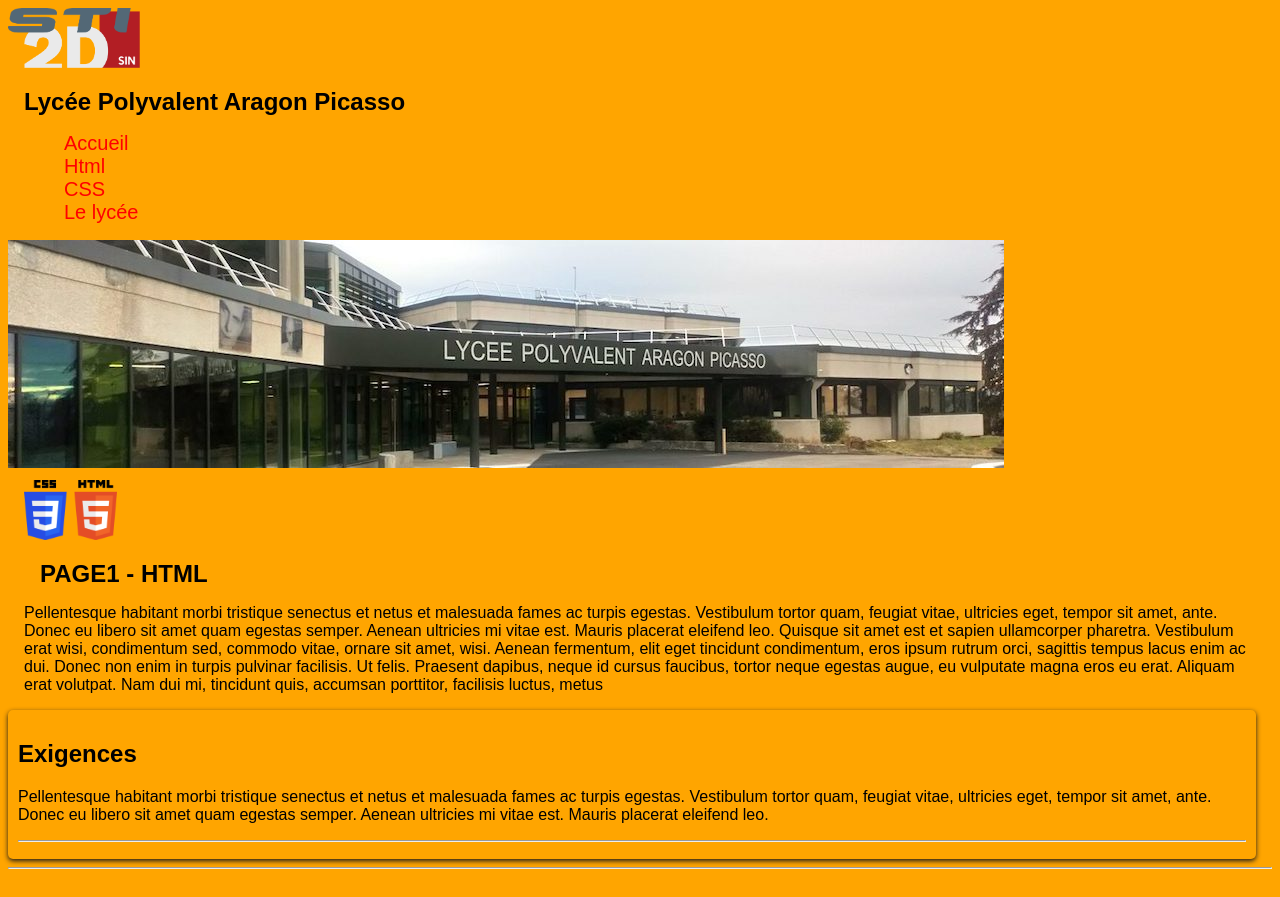
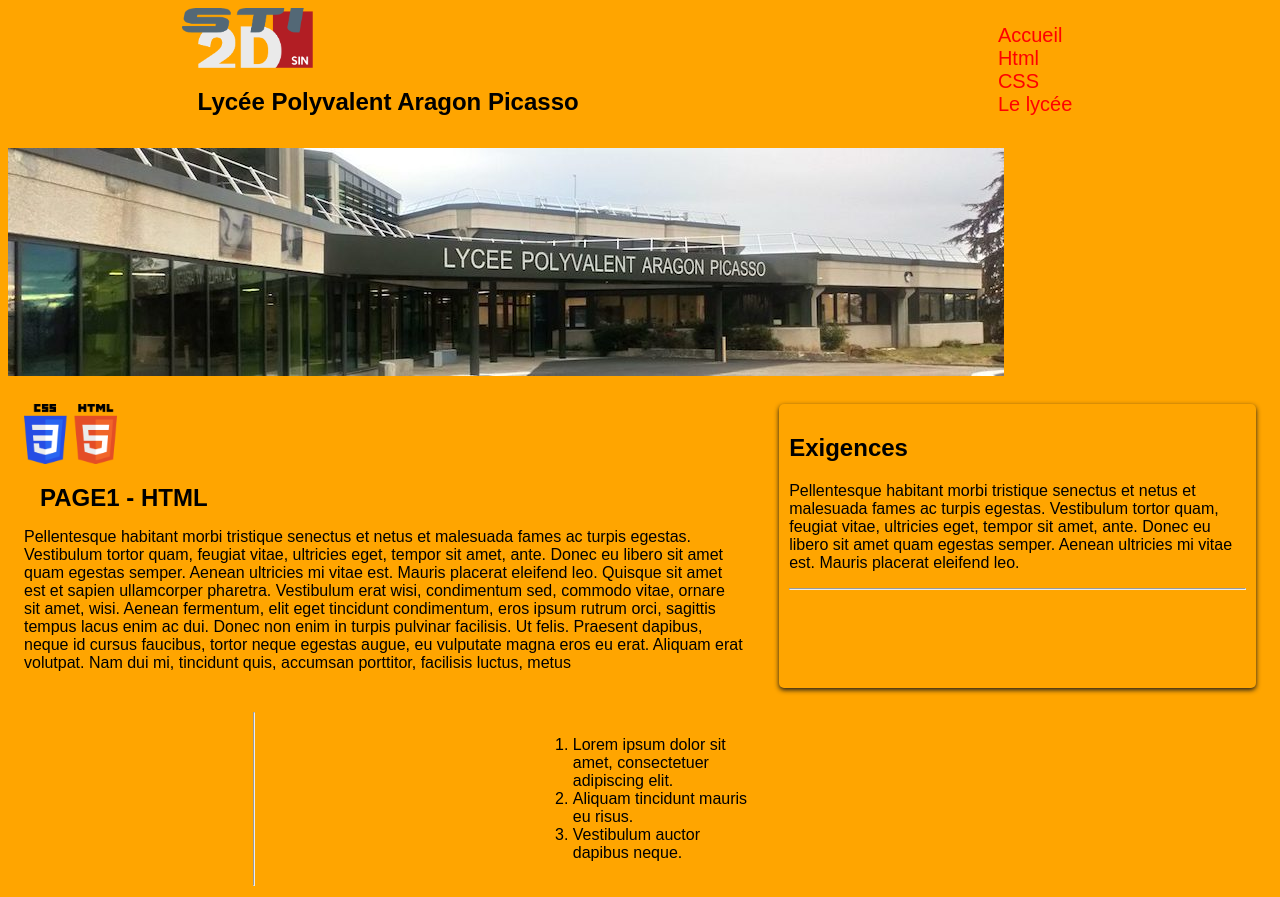
Before and after one commit to chisco697/TKTlevraie, a plain HTML site: page page1.html in a window 1280 px wide. Shown: the top 897 px of the page. Drawn offline with Linux system fonts and the light colour scheme.

Commit message:
Update style.css

```diff
--- a/css/style.css
+++ b/css/style.css
@@ -4,25 +4,41 @@ body
   font-family: "Arial", sans-serif; /*définition de la police d'écriture*/
   color:181818 ;      /*définition de la ouleur de la police*/
 }
+.grille1
+{
+  display: grid;
+  grid-template-columns: 2fr 1fr 2fr;
+  grid-gap: 1rem;
+  grid-template-areas:
+  "h h h"
+  "b b b"
+  "ar ar as"
+  "f f f";
+}
+
 
 header
 {
-
+grid-area: h;
+display: flex;
+justify-content: space-around;
 }
 
 .banniere
 {
-
+  grid-area: b;
 }
 
 article
 {
-    margin-left: 1rem;
+  grid-area: ar;
+  margin-left: 1rem;
 }
 
 aside
 {
-    margin-right: 1rem;
+  grid-area: as;
+  margin-right: 1rem;
 }
 
 footer
@@ -61,7 +77,7 @@ nav ul
 
 nav li
 {
-    margin-right: .625rem;
+    margin-right: 0.625rem;
 }
 
 nav a
@@ -155,8 +171,8 @@ footer h1
 
 #des_photos img
 {
-    border: 0.0625 solid #181818;
-    margin-right: 20px;
+    border: 0.0625rem solid #181818;
+    margin-right: 1.25rem;
 }
 
 #listes_sites
@@ -168,7 +184,7 @@ footer h1
 #sites_interessants ul
 {
     list-style-image: url('images/ico_liensexterne.png');
-    padding-left: 24px;
+    padding-left: 1.5rem;
 }
 
 #sites_interessants a
@@ -176,4 +192,3 @@ footer h1
   text-decoration: none ;
   color: red ;
 }
-16
```
